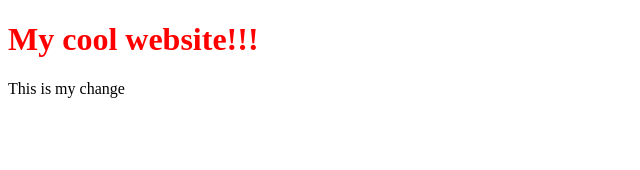
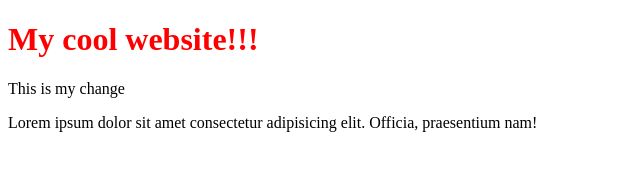
Before and after one commit to OLShechuk/Repo, a plain HTML site: page index.html in a window 1280 px wide. Shown: the whole page, without its empty margins (0-640 px from the left). Drawn offline with Linux system fonts and the light colour scheme.

Commit message:
added the p tag

```diff
--- a/index.html
+++ b/index.html
@@ -9,5 +9,6 @@
 <body>
     <H1 style="color:red">My cool website!!!</H1>
     <div>This is my change</div>
+    <P>Lorem ipsum dolor sit amet consectetur adipisicing elit. Officia, praesentium nam!</P>
 </body>
 </html>
```
